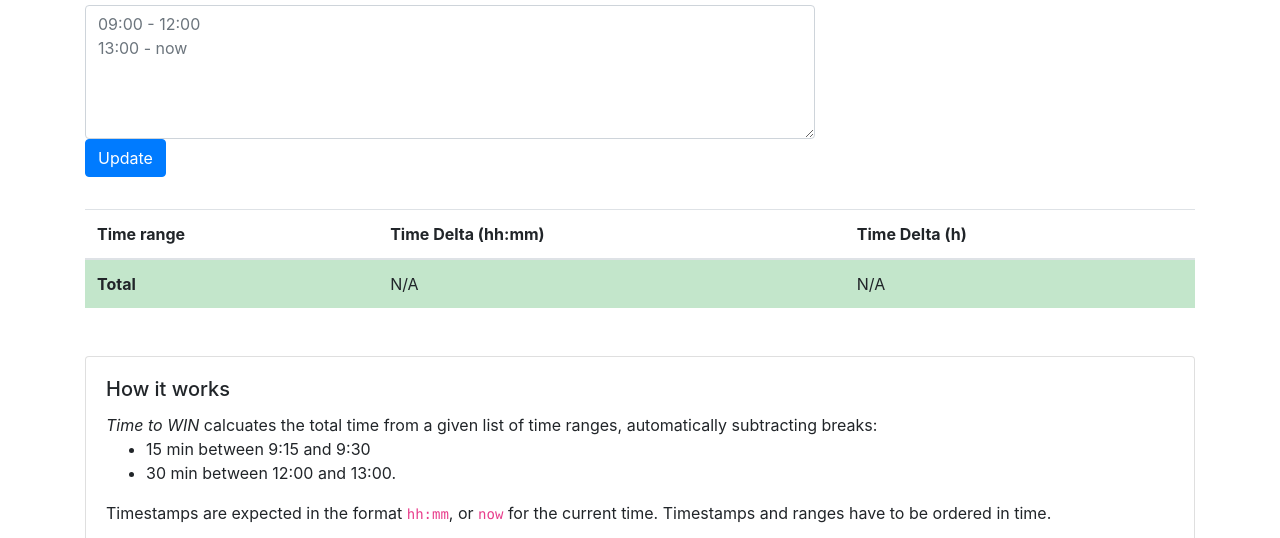
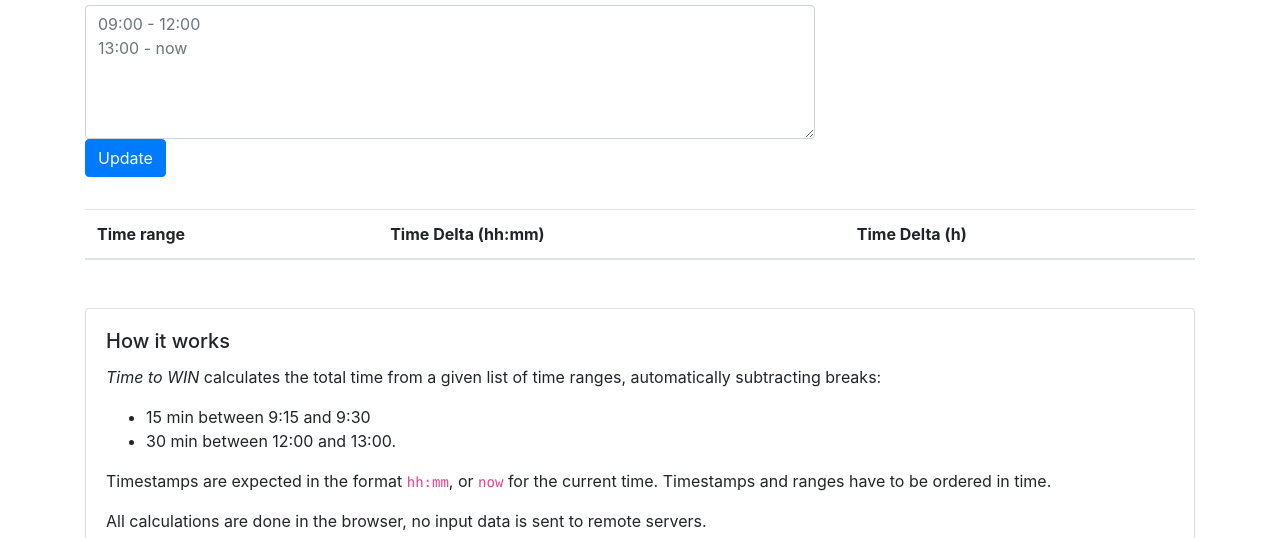
Before and after one commit to heikoengel/timetowin, a plain HTML site: page timetowin/index.html in a window 1280 px wide. Shown: the part 83-621 px from the top of the page. Drawn offline with nearby package versions, Linux system fonts and the light colour scheme.

Commit message:
fix typos, remove empty totals row at load

```diff
--- a/timetowin/index.html
+++ b/timetowin/index.html
@@ -36,11 +36,6 @@
               <th scope="col">Time Delta (h)</th>
             </thead>
             <tbody id="results-table">
-              <tr class="table-success">
-                <th scope="row">Total</th>
-                <td>N/A</td>
-                <td>N/A</td>
-              </tr>
             </tbody>
           </table>
         </div>
@@ -56,9 +51,9 @@
           <div class="card">
             <div class="card-body">
               <h5 class="card-title">How it works</h5>
-              <p="card-text"><i>Time to WIN</i> calcuates the total
+              <p class="card-text"><i>Time to WIN</i> calculates the total
                 time from a given list of time ranges, automatically
-                subtracting breaks:
+                subtracting breaks:</p>
               <ul>
                 <li> 15 min between 9:15 and 9:30</li>
                 <li> 30 min between 12:00 and 13:00.</li>
```
Lines whose indentation alone changed are shown as unchanged.
